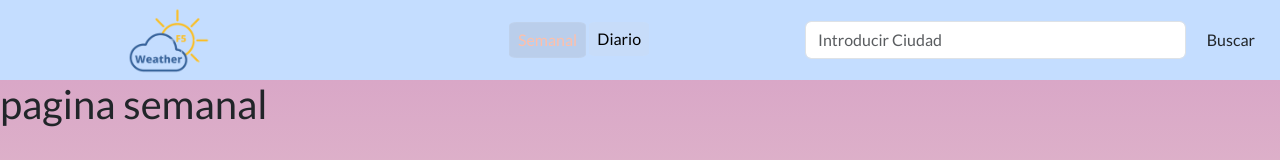
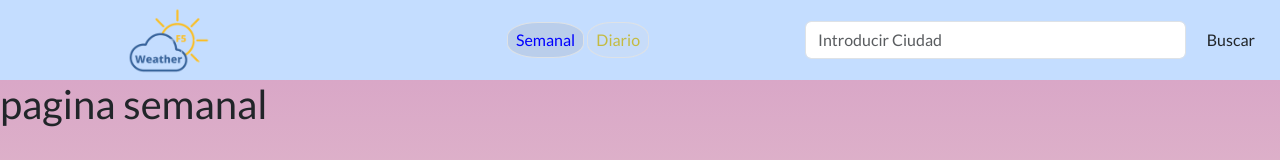
Before and after one commit to YorlinPacha/app_weather, a Vue app: page / in a window 1280 px wide. Shown: the top 160 px of the page. Built offline with nearby package versions, Linux system fonts and the light colour scheme.

Commit message:
modificacción Header

```diff
--- a/src/components/HeaderComp.vue
+++ b/src/components/HeaderComp.vue
@@ -14,12 +14,12 @@
         <ul class="navbar-nav me-auto mb-2 mb-lg-0 d-flex justify-content-end col-4">
           <li class="nav-item ">
 
-            <router-link to="/" class="nav-link active" id="nav"
+            <router-link to="/" class="nav-link active border border-muted " id="nav"
             aria-current="page">Semanal</router-link>
           </li>
           <li class="nav-item ">
 
-            <router-link to="/daily" class="nav-link active"
+            <router-link to="/daily" class="nav-link active border borde-muted" id="nav2"
 
              >Diario</router-link>
           </li>
@@ -44,30 +44,7 @@
 <script>
 export default {
   name: 'HeaderComp',
-//   computed: {
-//     activePath() {
-//       if(this.$route.path === '/') {
-//       return {
-//         logotiempo: true,
-//         week: false,
-//         daily: false,
-//       }
-//       } else if(this.$route.path === '/week') {
-//         return {
-//           logotiempo: false,
-//         week: true,
-//         daily: false,
-//       }
-
-//       } else if(this.$route.path === '/daily') {
-//         return {
-//           logotipo: false,
-//         week: false,
-//         daily: true,
-//       }
-//       }
-//     },
-//   },
+//
  }
 </script>
 
@@ -82,8 +59,9 @@ export default {
 .nav-link {
   background-color: rgba(218, 218, 218, 0.158);
   padding: 0.3em;
-  border-radius: 10%;
+  border-radius: 40%;
   margin: 0.1em;
+
 }
 
 .logo {
@@ -91,12 +69,17 @@ export default {
  padding: 0.5rem;
 }
 #nav.router-link-active {
-color: #FFBFA9;
+color: blue;
  background-color: rgba(133, 128, 128, 0.158);
-border: 1px solid rgba(245, 242, 242, 0.062);
+
 }
-#nav {
-  color: #42b983;
+#nav2.router-link-active {
+color: blue;
+ background-color: rgba(133, 128, 128, 0.158);
+
+}
+ #nav, #nav2 {
+  color: rgb(196, 187, 66);
 
 }
 .navbar {
```
